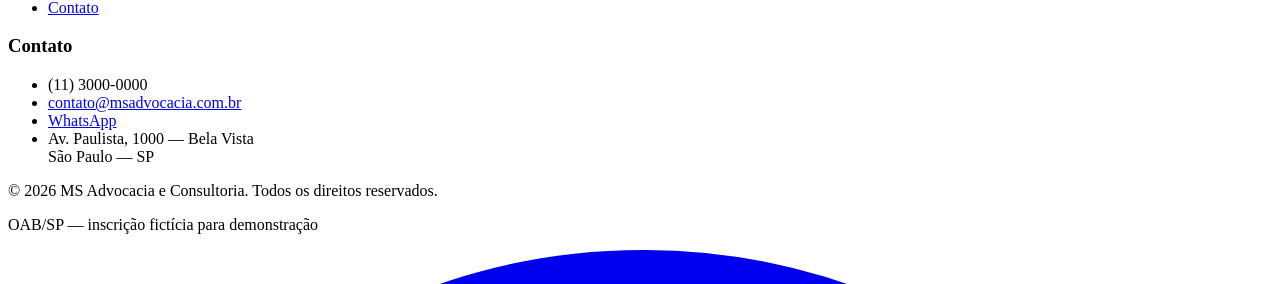
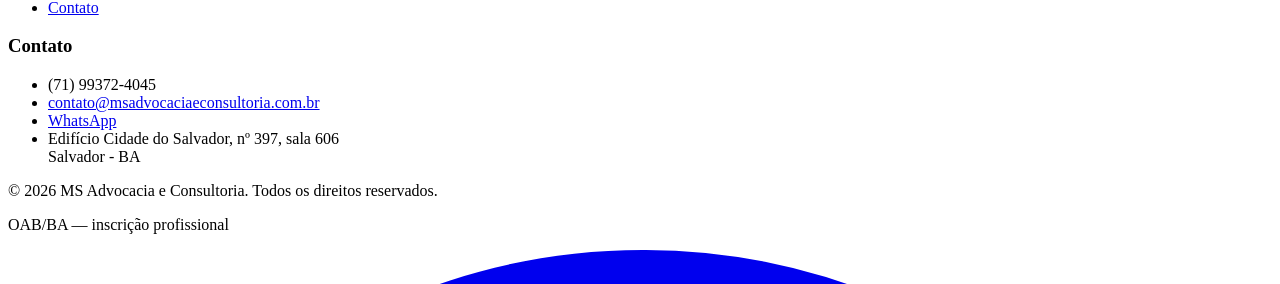
Before and after one commit to jefersonbrito/msadvocacia, a Vue app: page /contato in a window 1280 px wide. Shown: the part 1671-1955 px from the top of the page. Built offline with nearby package versions, Linux system fonts and the light colour scheme; the HTML template or start-up script is replaced by a standard one.

Commit message:
Ajustes da página de contato

```diff
--- a/src/components/AppFooter.vue
+++ b/src/components/AppFooter.vue
@@ -61,7 +61,7 @@
         class="border-brand-dark/60 text-brand-muted mt-16 flex flex-col items-center justify-between gap-4 border-t pt-8 text-xs md:flex-row"
       >
         <p>&copy; {{ new Date().getFullYear() }} {{ site.name }}. Todos os direitos reservados.</p>
-        <p class="tracking-wide">OAB/SP — inscrição fictícia para demonstração</p>
+        <p class="tracking-wide">OAB/BA — inscrição profissional</p>
       </div>
     </div>
   </footer>
--- a/src/data/site.js
+++ b/src/data/site.js
@@ -3,19 +3,19 @@
   shortName: 'MS Advocacia',
   tagline: 'Advocacia estratégica para quem exige excelência.',
   whatsapp: {
-    number: '5511999999999',
+    number: '5571993724045',
     message: 'Olá! Gostaria de falar com a MS Advocacia e Consultoria.',
   },
-  email: 'contato@msadvocacia.com.br',
-  phone: '(11) 3000-0000',
+  email: 'contato@msadvocaciaeconsultoria.com.br',
+  phone: '(71) 99372-4045',
   address: {
-    street: 'Av. Paulista, 1000 — Bela Vista',
-    city: 'São Paulo — SP',
-    cep: '01310-100',
+    street: 'Edifício Cidade do Salvador, nº 397, sala 606',
+    city: 'Salvador - BA',
+    cep: '',
   },
   social: {
-    linkedin: 'https://linkedin.com',
-    instagram: 'https://instagram.com',
+    linkedin: '',
+    instagram: '',
   },
 }
 
--- a/src/pages/ContatoPage.vue
+++ b/src/pages/ContatoPage.vue
@@ -130,7 +130,7 @@
                 <iframe
                   title="Localização MS Advocacia"
                   class="h-full w-full grayscale opacity-80"
-                  src="https://www.google.com/maps/embed?pb=!1m18!1m12!m3!1d3657.197!2d-46.655!3d-23.561!2m3!1f0!2f0!3f0!3m2!1i1024!2i768!4f13.1!3m3!1m2!1s0x0%3A0x0!2zMjPCsDMzJzQxLjYiUyA0NsKwMzknMTguMCJX!5e0!3m2!1spt-BR!2sbr!4v1"
+                  src="https://www.google.com/maps/embed?pb=!1m18!1m12!1m3!1d3887.9999999999995!2d-38.510000000000005!3d-12.970000000000002!2m3!1f0!2f0!3f0!3m2!1i1024!2i768!4f13.1!3m3!1m2!1s0x0%3A0x0!2zMTLCsDU4JzEyLjAiUyAzOMKwMzAnMzYuMCJX!5e0!3m2!1spt-BR!2sbr!4v1"
                   loading="lazy"
                   referrerpolicy="no-referrer-when-downgrade"
                   allowfullscreen
```
